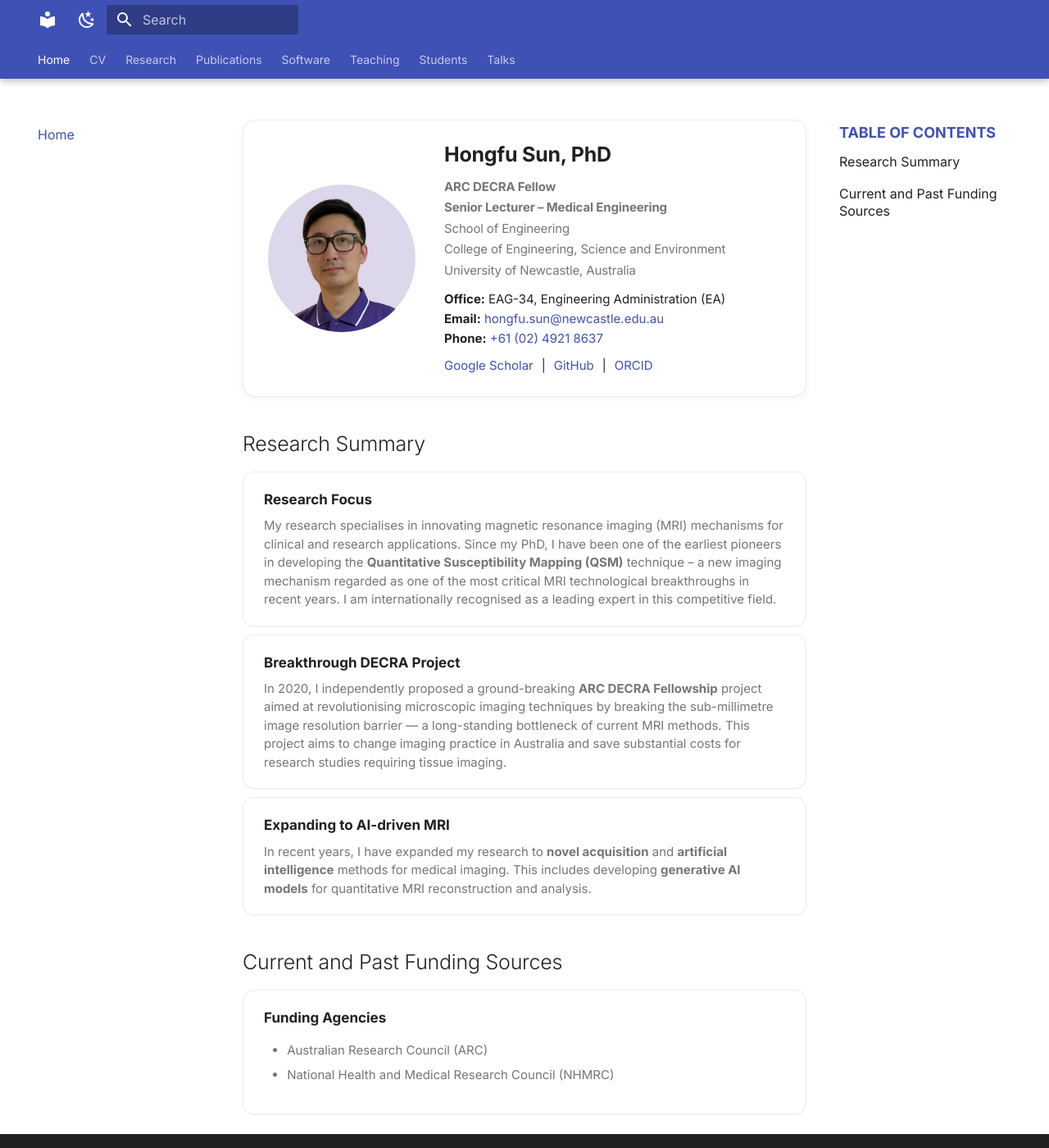
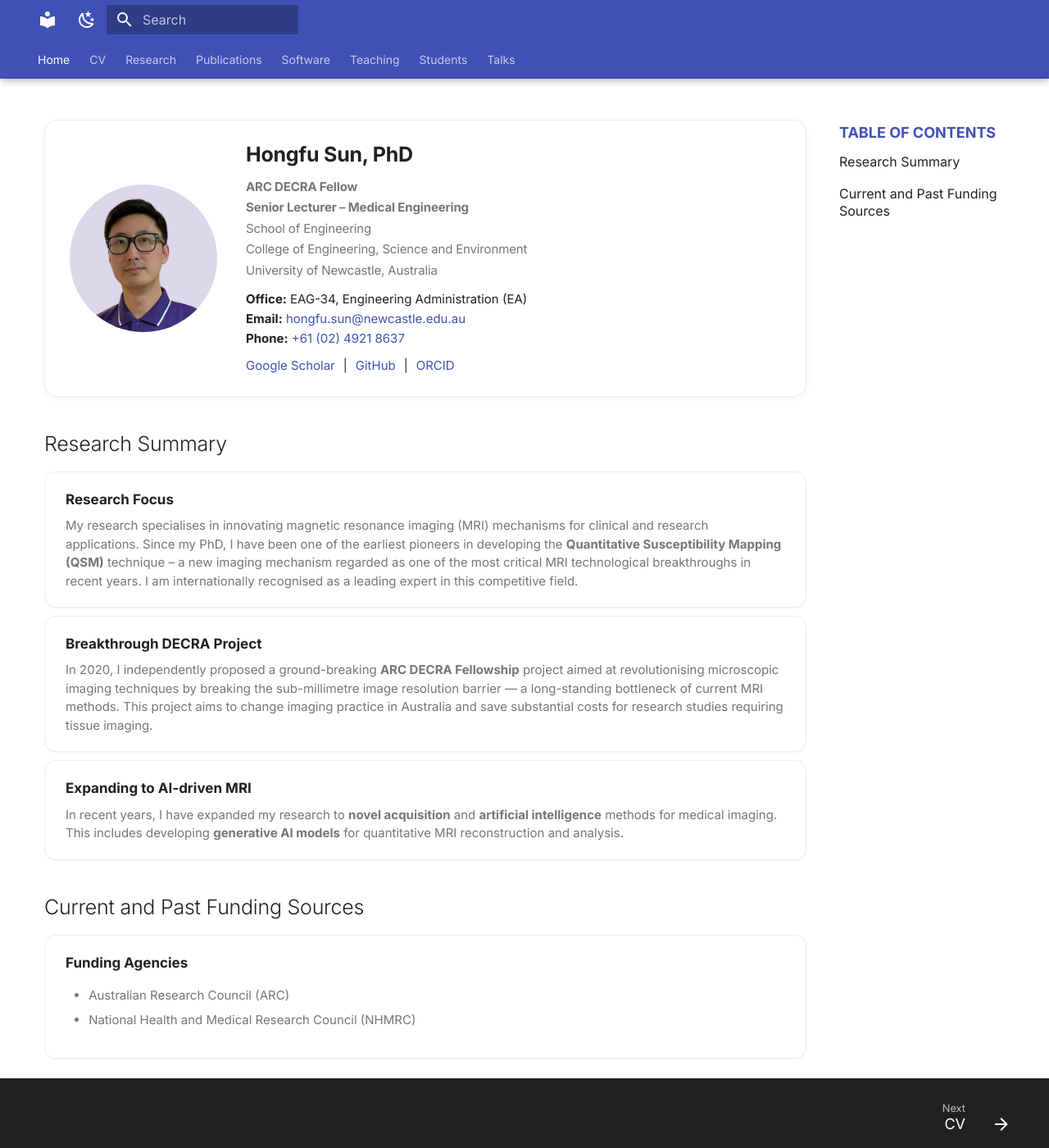
Before and after one commit to sunhongfu/sunhongfu.github.io, an MkDocs documentation site: the page built from docs/index.md, in a window 1280 px wide and 1400 px high. Shown: the whole window at 82% size. Built offline with MkDocs 1.6.1 and Material for MkDocs 9.7.7, drawn with Linux system fonts in a browser that asks for light colours.

Commit message:
Hide left navigation sidebar (nav moved to top tabs)
Co-Authored-By: Claude Sonnet 4.6 <noreply@anthropic.com>

```diff
--- a/docs/assets/extra.css
+++ b/docs/assets/extra.css
@@ -1,4 +1,10 @@
 /* ===== Navigation (left sidebar) ===== */
+/* Hide left sidebar entirely — navigation is in top tabs */
+.md-sidebar--primary {
+  display: none !important;
+}
+
+
 /* Hide site name in header on large screens */
 .md-header__title {
   display: none;
```
